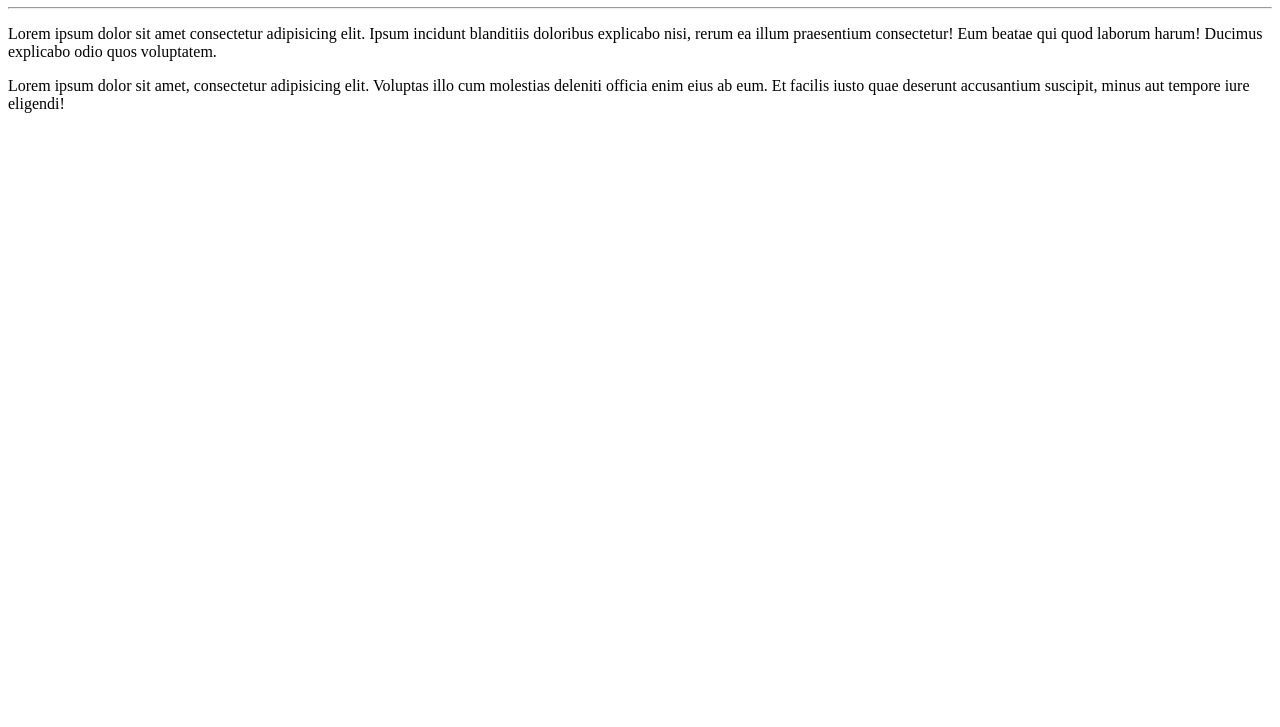
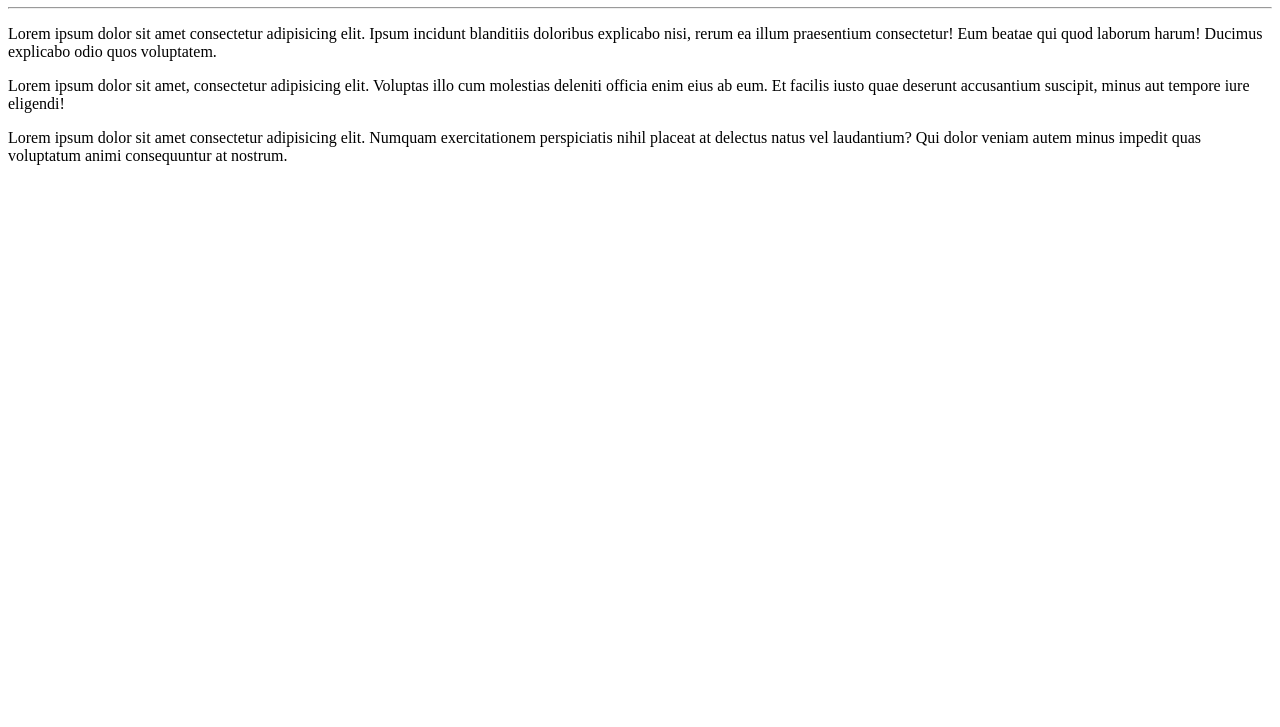
Before and after one commit to ramirooliv/Ola--Mundo, a plain HTML site: page siteexemplo/index.html in a window 1280 px wide. Shown: the part 73-800 px from the top of the page. Drawn offline with Linux system fonts and the light colour scheme.

Commit message:
add lorem
Adicionei mais uma paragrafo de lorem

```diff
--- a/siteexemplo/index.html
+++ b/siteexemplo/index.html
@@ -11,6 +11,7 @@
     <p>Lorem ipsum dolor sit amet consectetur adipisicing elit. Ipsum incidunt blanditiis doloribus explicabo nisi, rerum ea illum praesentium consectetur! Eum beatae qui quod laborum harum! Ducimus explicabo odio quos voluptatem.</p>
 
     <p>Lorem ipsum dolor sit amet, consectetur adipisicing elit. Voluptas illo cum molestias deleniti officia enim eius ab eum. Et facilis iusto quae deserunt accusantium suscipit, minus aut tempore iure eligendi!</p>
+    <p>Lorem ipsum dolor sit amet consectetur adipisicing elit. Numquam exercitationem perspiciatis nihil placeat at delectus natus vel laudantium? Qui dolor veniam autem minus impedit quas voluptatum animi consequuntur at nostrum.</p>
 
 </body>
 </html>
```
